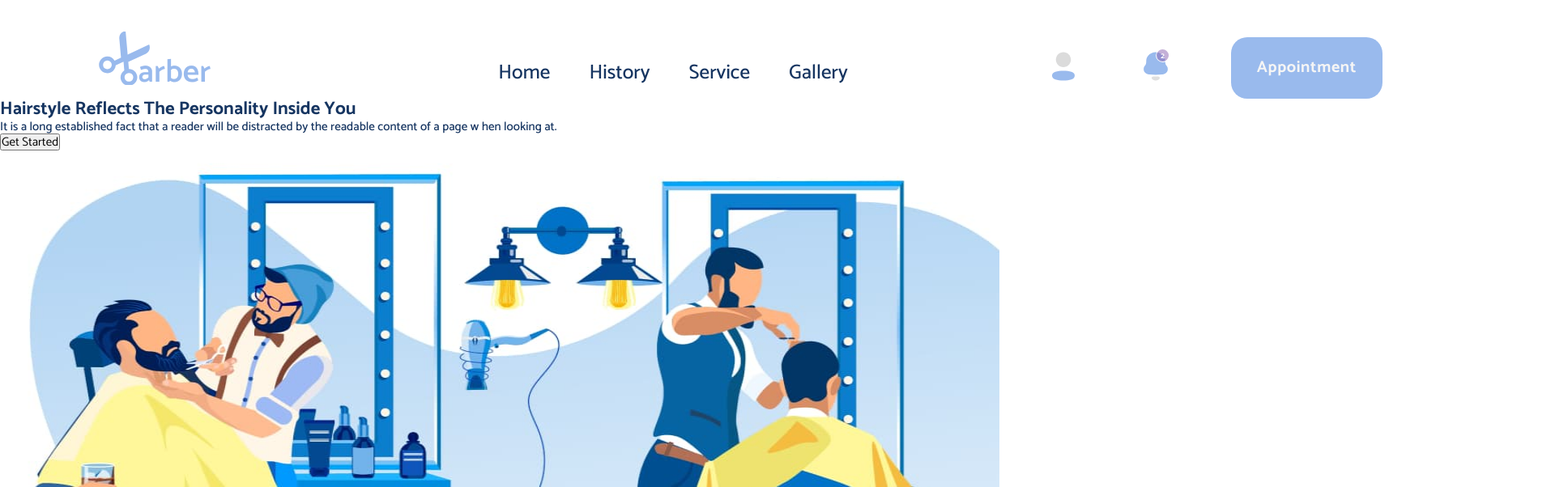
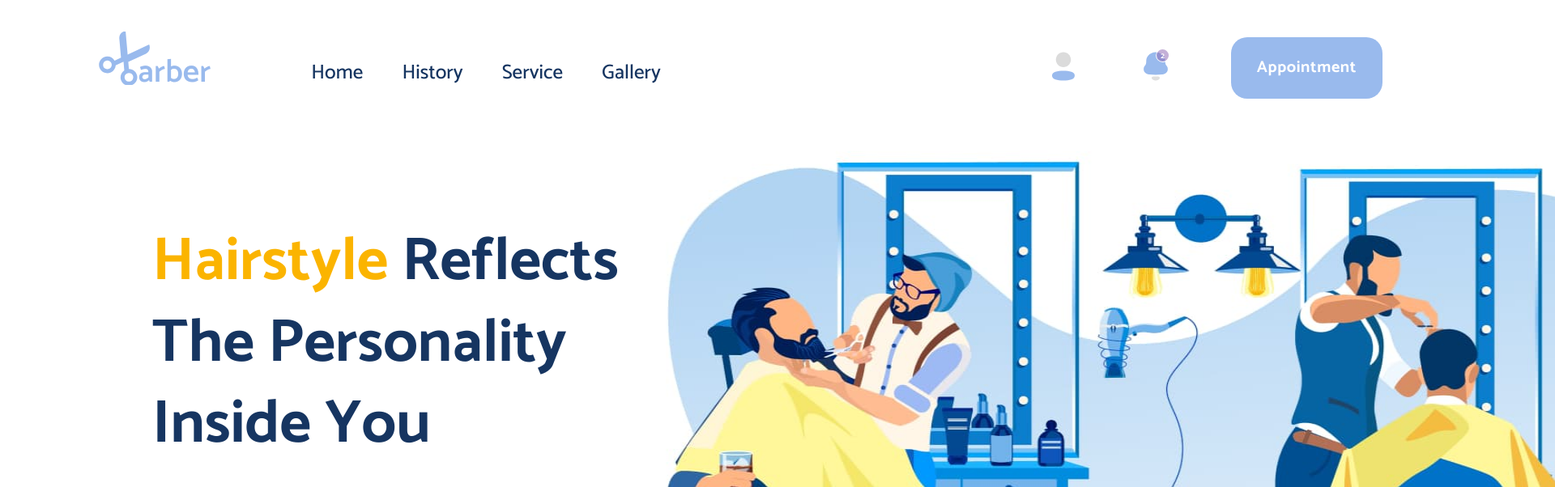
Before and after one commit to Fosa1990/Barber, a plain HTML site: page index.html in a window 1280 px wide. Shown: the top 602 px of the page at 81% size, 1920 px wide, since content can reach past the window. Drawn offline with Linux system fonts and the light colour scheme.

Commit message:
Flex-box
add flex-box

```diff
--- a/css/style.css
+++ b/css/style.css
@@ -1,7 +1,9 @@
 :root {
-  --accent-color: #99baedff;
-  --text-color: rgba(22, 53, 97, 1);
-  --white: whitesmoke;
+  --white: rgba(255, 255, 255, 1);
+  --accent-color: rgba(153, 186, 237, 1);
+  --text-primary-color: rgba(22, 53, 97, 1);
+  --text-secondary-color: rgba(21, 52, 97, 1);
+  --text-accent-color: #fbb400;
 }
 
 /* ========== COMMONS START ========== */
@@ -19,25 +21,49 @@
   clip: rect(0 0 0 0);
   overflow: hidden;
 }
-/* ========== COMMONS END ========== */
 
-/* =========== BODY START ========== */
+/* ========== Container ========== */
+.container {
+  width: 1920px;
+  margin: 0 auto;
+}
+/* ========== Accent text color [Orange] ========== */
+.accent-text {
+  color: var(--text-accent-color);
+}
+/* ========== All Buttons ========== */
+.button {
+  font-weight: 700;
+  font-size: 20px;
+  line-height: 1.506;
+  letter-spacing: 0.03em;
+  color: var(--white);
+  background-color: var(--accent-color);
+  border-radius: 20px;
+  border: none;
+  cursor: pointer;
+}
+/* All Buttons Hover */
+.button:hover {
+  box-shadow: 0 10px 50px var(--accent-color);
+  transition: all 0.5s ease-out;
+}
+/* =============== COMMONS END ================ */
+
+/* ================ BODY START ================ */
 body {
   font-family: 'Catamaran', sans-serif;
   font-style: normal;
   font-size: 15px;
   font-weight: 500;
-  color: var(--text-color);
+  color: var(--text-primary-color);
 }
 
-/* Container */
-.container {
-  width: 1920px;
-  margin: 0 auto;
-}
+/* Header Container */
 .header .container {
   padding-left: 170px;
   padding-right: 213px;
+  padding-bottom: 49px;
   display: flex;
   justify-content: space-between;
   align-items: center;
@@ -90,6 +116,7 @@ body {
 .btn-list {
   display: flex;
   align-items: center;
+  margin-left: auto;
   padding-top: 46px;
   /* padding-bottom: 17px; */
 }
@@ -99,24 +126,50 @@ body {
 .btn-list button {
   border: none;
   background: transparent;
-  cursor: pointer;
 }
 .btn-list .appoint {
-  font-weight: bold;
-  font-size: 20px;
-  line-height: 1.506;
-  letter-spacing: 0.03em;
   padding: 23px 32px;
-  color: var(--white);
   background-color: var(--accent-color);
-  border-radius: 20px;
-}
-.btn-list .appoint:hover {
-  box-shadow: 0 10px 50px var(--accent-color);
-  transition: all 0.5s ease-out;
 }
 
 /* ========== SECTION 1 START ========== */
+
+.first-section > .container {
+  padding-left: 188px;
+  padding-right: 213px;
+  display: flex;
+  justify-content: space-between;
+  align-items: center;
+}
+.section-text-side,
+.section-photo-side {
+  display: flex;
+  align-items: center;
+  flex-wrap: wrap;
+}
+.section-text-side {
+  margin-right: 24px;
+}
+.title {
+  margin-bottom: 29px;
+  width: 576px;
+  font-weight: 700;
+  font-size: 75px;
+  line-height: 1.34;
+  color: var(--text-primary-color);
+}
+.title-text {
+  margin-bottom: 97px;
+  width: 526px;
+  font-size: 25px;
+  line-height: 1.51;
+  letter-spacing: 0.03em;
+  color: var(--text-secondary-color);
+}
+
+.first-section-button {
+  padding: 22px 41px;
+}
 /* ========== SECTION 1 END ========== */
 
 /* ========== SECTION 2 START ========== */
```
